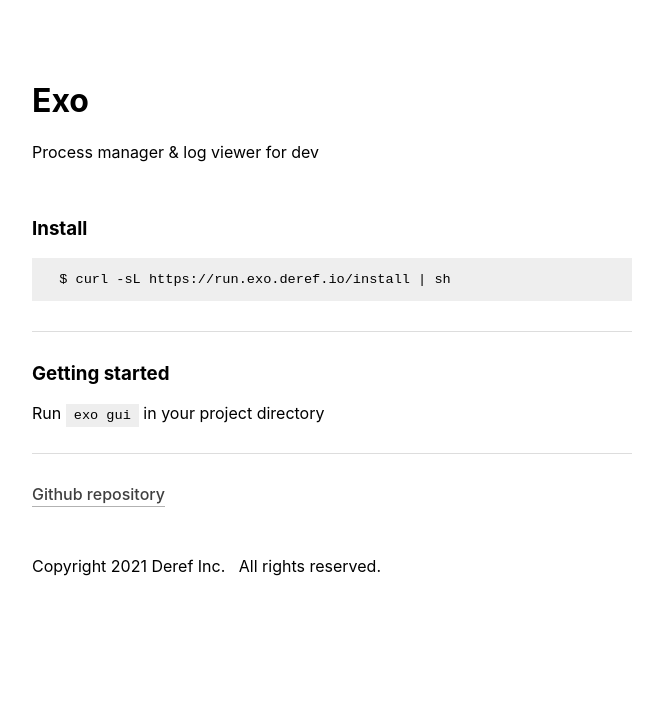
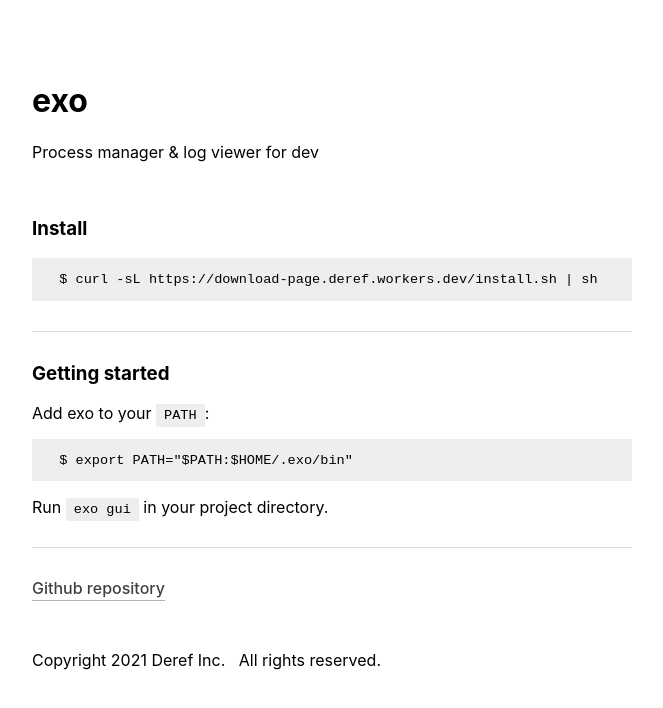
Before and after one commit to deref/exo-website, a Next.js app: page / in a window 1280 px wide. Shown: the top 708 px of the page, without its empty margins (308-971 px from the left). Built offline with nearby package versions, Linux system fonts and the light colour scheme.

Commit message:
temporary ugly install instructions

```diff
--- a/pages/index.tsx
+++ b/pages/index.tsx
@@ -4,7 +4,7 @@
   return (
     <div>
       <Head>
-				<title>Exo</title>
+        <title>exo</title>
         <meta
           name="description"
           content={`A process manager & log viewer for dev`}
@@ -13,19 +13,23 @@
         <link rel="icon" href="/deref-rounded-icon.png" />
       </Head>
 
-			<h1>Exo</h1>
+      <h1>exo</h1>
       <p>{`Process manager & log viewer for dev`}</p>
 
       <br />
 
       <h3>Install</h3>
-			<pre>{`$ curl -sL https://run.exo.deref.io/install | sh`}</pre>
+      <pre>{`$ curl -sL https://download-page.deref.workers.dev/install.sh | sh`}</pre>
 
       <hr />
 
       <h3>Getting started</h3>
       <p>
-				Run <code>exo gui</code> in your project directory
+        Add exo to your <code>PATH</code>:
+      </p>
+      <pre>{`$ export PATH="$PATH:$HOME/.exo/bin"`}</pre>
+      <p>
+        Run <code>exo gui</code> in your project directory.
       </p>
 
       <hr />
```
Lines whose indentation alone changed are shown as unchanged.
